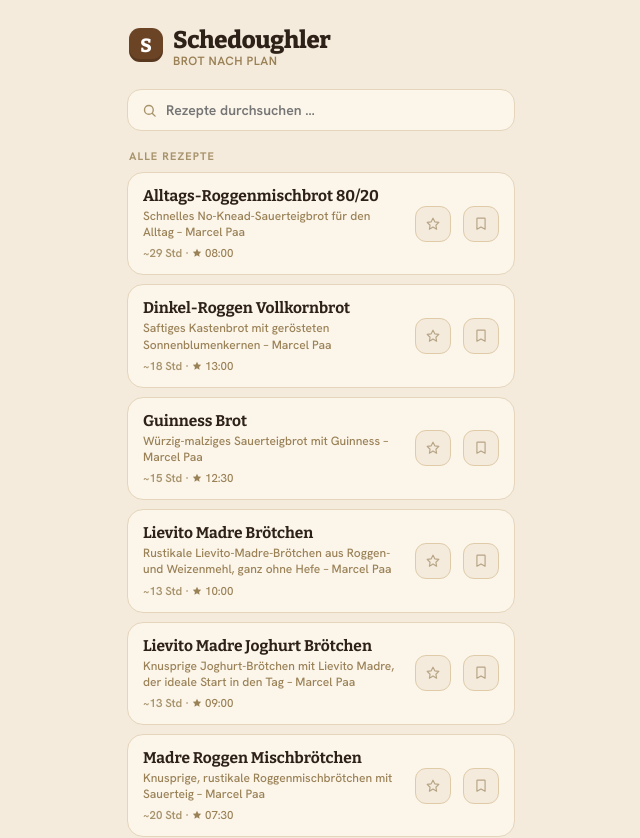
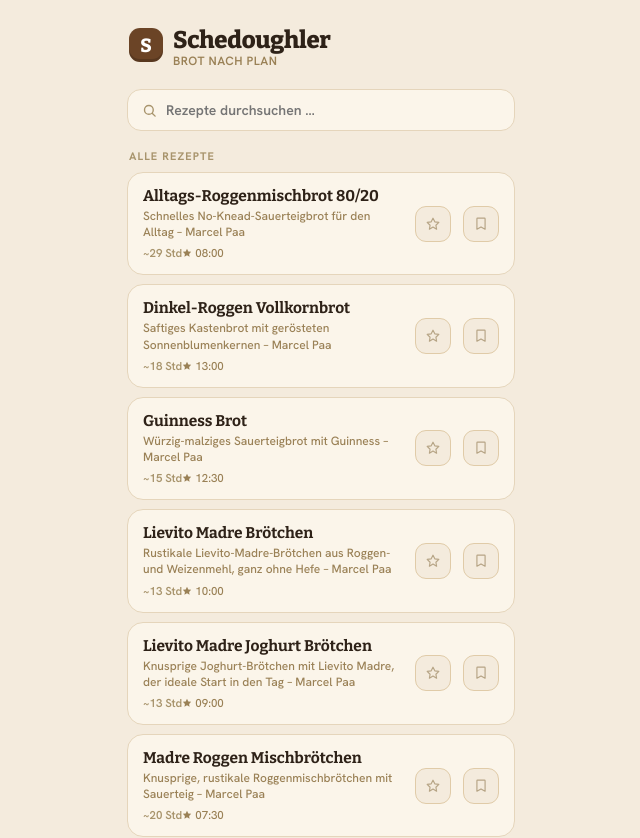
Before and after one commit to sboe0705/schedoughler, a Vue app: page / in a window 1280 px wide. Shown: the top 838 px of the page, without its empty margins (319-959 px from the left). Built offline with nearby package versions, Linux system fonts and the light colour scheme.

Commit message:
removed ugly delimeters

```diff
--- a/src/components/RecipeRow.vue
+++ b/src/components/RecipeRow.vue
@@ -18,7 +18,7 @@
       </div>
       <template v-else>
         <div class="row-subtitle">{{ recipe.subtitle }}</div>
-        <div class="row-total">{{ recipe.totalShort }}<span v-if="idealFinishLabel" class="row-ideal"> · <span class="ideal-star" :title="`Empfohlene Fertigstellungszeit: ${idealFinishLabel}`"><svg width="10" height="10" viewBox="0 0 24 24" fill="currentColor"><path d="M12 2l3.09 6.26L22 9.27l-5 4.87L18.18 21 12 17.27 5.82 21 7 14.14l-5-4.87 6.91-1.01L12 2z"/></svg></span> {{ idealFinishLabel }}</span></div>
+        <div class="row-total">{{ recipe.totalShort }}<span v-if="idealFinishLabel" class="row-ideal"> <span class="ideal-star" :title="`Empfohlene Fertigstellungszeit: ${idealFinishLabel}`"><svg width="10" height="10" viewBox="0 0 24 24" fill="currentColor"><path d="M12 2l3.09 6.26L22 9.27l-5 4.87L18.18 21 12 17.27 5.82 21 7 14.14l-5-4.87 6.91-1.01L12 2z"/></svg></span> {{ idealFinishLabel }}</span></div>
       </template>
     </div>
 
--- a/src/utils.js
+++ b/src/utils.js
@@ -9,7 +9,7 @@ export function formatDayLabel(date) {
 }
 
 export function formatWeekdayTime(date) {
-  return DAYS[date.getDay()] + ' · ' + formatTime(date);
+  return DAYS[date.getDay()] + ', ' + formatTime(date);
 }
 
 export function formatDateInput(date) {
```
